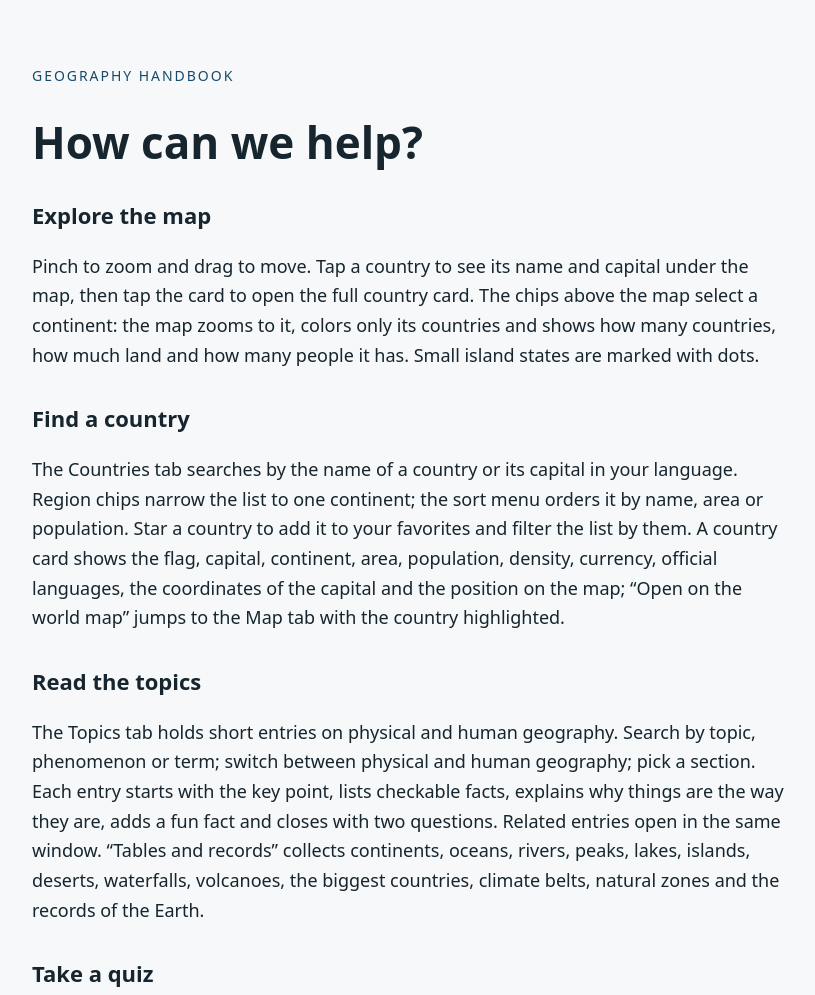
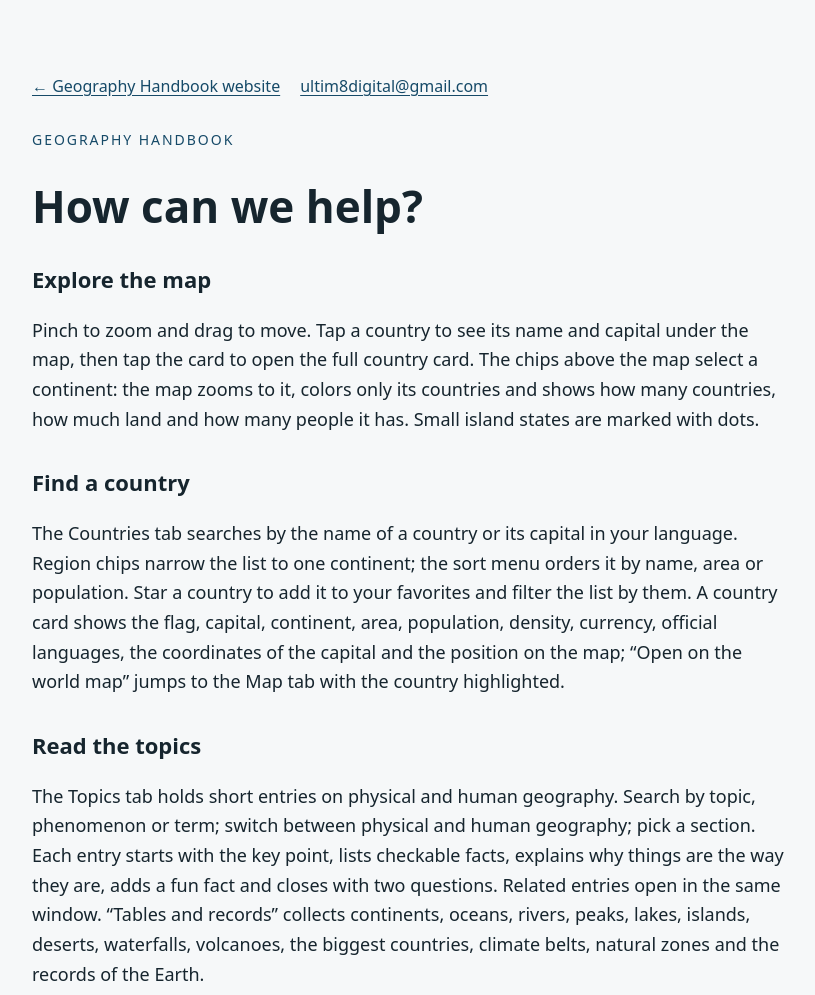
Before and after one commit to ultim8digital/geography, a plain HTML site: page support.html in a window 1280 px wide. Shown: the top 995 px of the page, without its empty margins (228-1043 px from the left). Drawn offline with Linux system fonts and the light colour scheme.

Commit message:
Add a website link to the support page

```diff
--- a/support.html
+++ b/support.html
@@ -1,4 +1,8 @@
-<!doctype html><html lang="en"><meta charset="utf-8"><meta name="viewport" content="width=device-width, initial-scale=1"><title>Support · Geography Handbook</title><style>body{max-width:760px;margin:64px auto;padding:0 24px;background:#f6f8f9;color:#16252e;font:18px/1.65 system-ui}header{letter-spacing:.14em;font-size:14px;color:#164a68}h1{font-size:44px;line-height:1.15}h2{margin-top:30px;font-size:22px}a{color:#164a68}.note{padding:16px;background:#e1eaef;border-radius:12px}footer{margin-top:48px;border-top:1px solid #c9d6dd;padding-top:20px;font-size:15px}</style>
+<!doctype html><html lang="en"><meta charset="utf-8"><meta name="viewport" content="width=device-width, initial-scale=1"><title>Support · Geography Handbook</title><style>body{max-width:760px;margin:64px auto;padding:0 24px;background:#f6f8f9;color:#16252e;font:18px/1.65 system-ui}header{letter-spacing:.14em;font-size:14px;color:#164a68}h1{font-size:44px;line-height:1.15}h2{margin-top:30px;font-size:22px}a{color:#164a68}.note{padding:16px;background:#e1eaef;border-radius:12px}footer{margin-top:48px;border-top:1px solid #c9d6dd;padding-top:20px;font-size:15px}
+/* App website and support navigation */
+nav.support-home{margin:0 0 20px;padding:0;border:0;display:flex;flex-wrap:wrap;gap:8px 20px;font-size:16px;line-height:1.5}nav.support-home a{display:inline-flex;align-items:center;min-height:44px;max-width:100%;padding:6px 0;box-sizing:border-box;overflow-wrap:anywhere;text-decoration:underline;text-underline-offset:3px}nav.support-home a:focus-visible{outline:2px solid currentColor;outline-offset:4px}
+</style>
+<nav class="support-home" aria-label="App website and support"><a href="https://ultim8digital.github.io/geography/">← Geography Handbook website</a><a href="mailto:ultim8digital@gmail.com">ultim8digital@gmail.com</a></nav>
 <header>GEOGRAPHY HANDBOOK</header><h1>How can we help?</h1>
 
 <h2>Explore the map</h2><p>Pinch to zoom and drag to move. Tap a country to see its name and capital under the map, then tap the card to open the full country card. The chips above the map select a continent: the map zooms to it, colors only its countries and shows how many countries, how much land and how many people it has. Small island states are marked with dots.</p>
```
